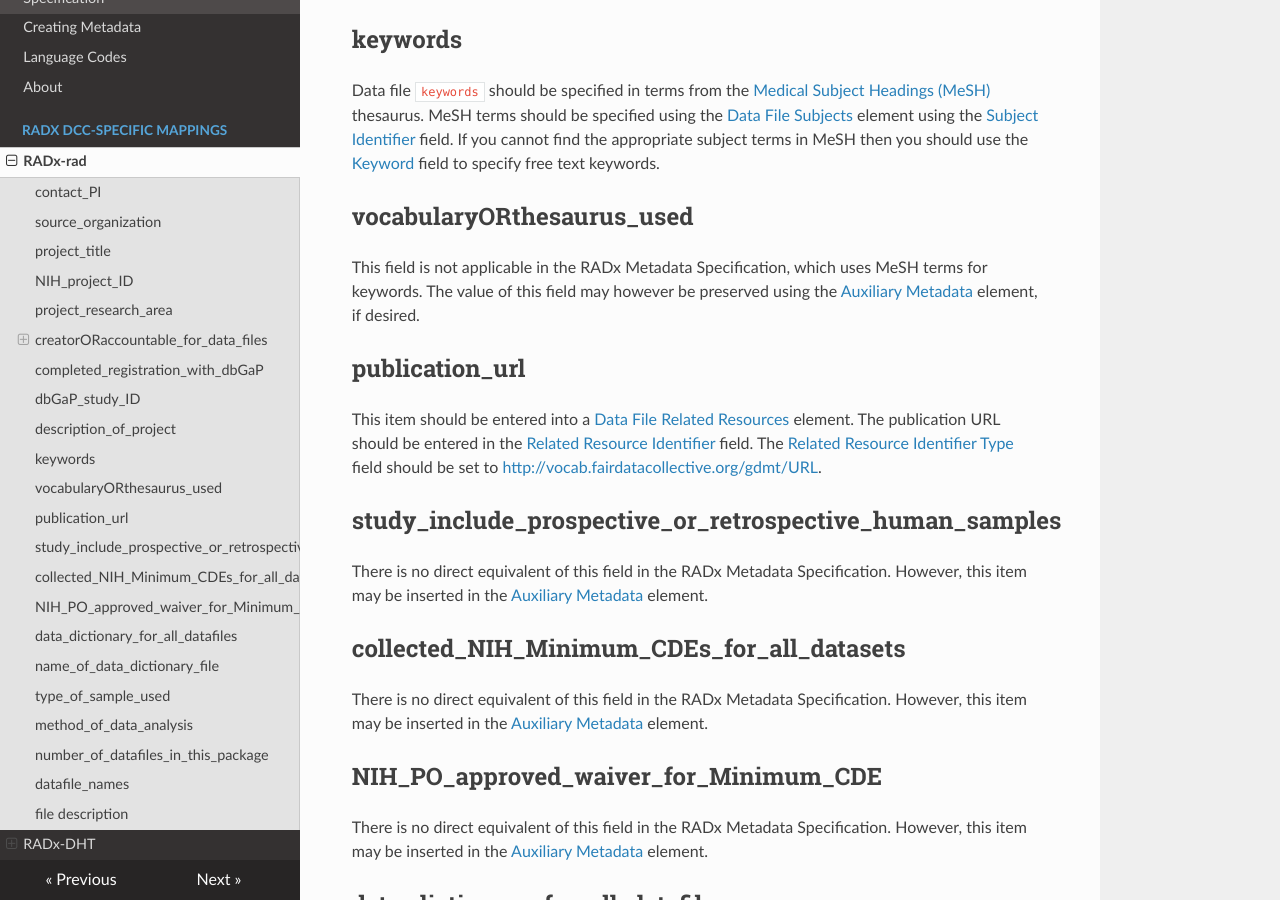
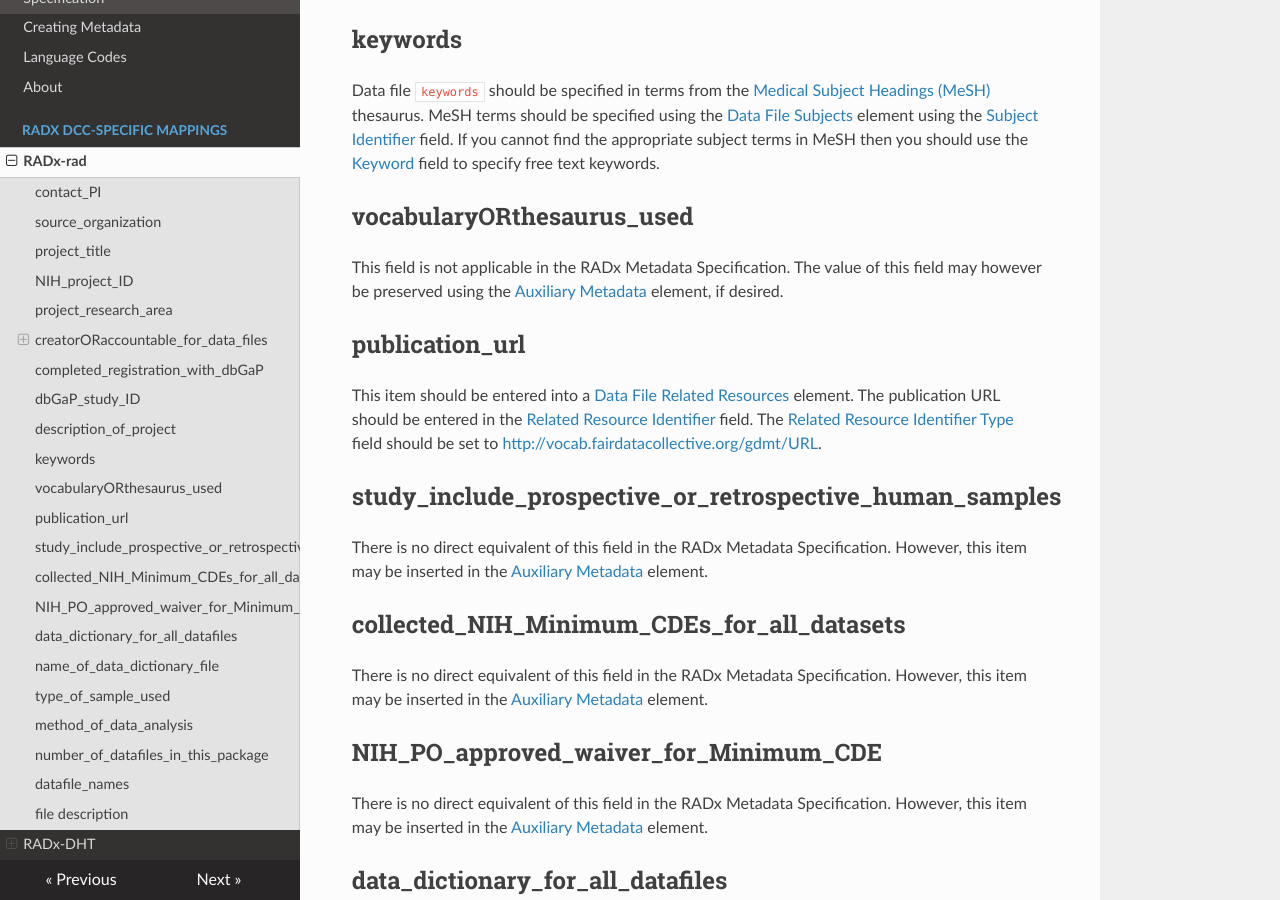
Before and after one commit to RADx/radx-metadata-spec-docs, an MkDocs documentation site: the page built from docs/radx-rad-mapping.md, in a window 1280 px wide and 900 px high, scrolled down 2834 px. Built offline with MkDocs 1.6.1, drawn with Linux system fonts in a browser that asks for light colours; nearby versions of some CDN libraries.

Commit message:
Removed MeSH specific note

```diff
--- a/docs/radx-rad-mapping.md
+++ b/docs/radx-rad-mapping.md
@@ -82,7 +82,7 @@
 
 ## vocabularyORthesaurus_used
 
-This field is not applicable in the RADx Metadata Specification, which uses MeSH terms for keywords.  The value of this field may however be preserved using the [Auxiliary Metadata](specification.md#auxiliary-metadata) element, if desired.
+This field is not applicable in the RADx Metadata Specification.  The value of this field may however be preserved using the [Auxiliary Metadata](specification.md#auxiliary-metadata) element, if desired.
 
 ## publication_url
 
```
